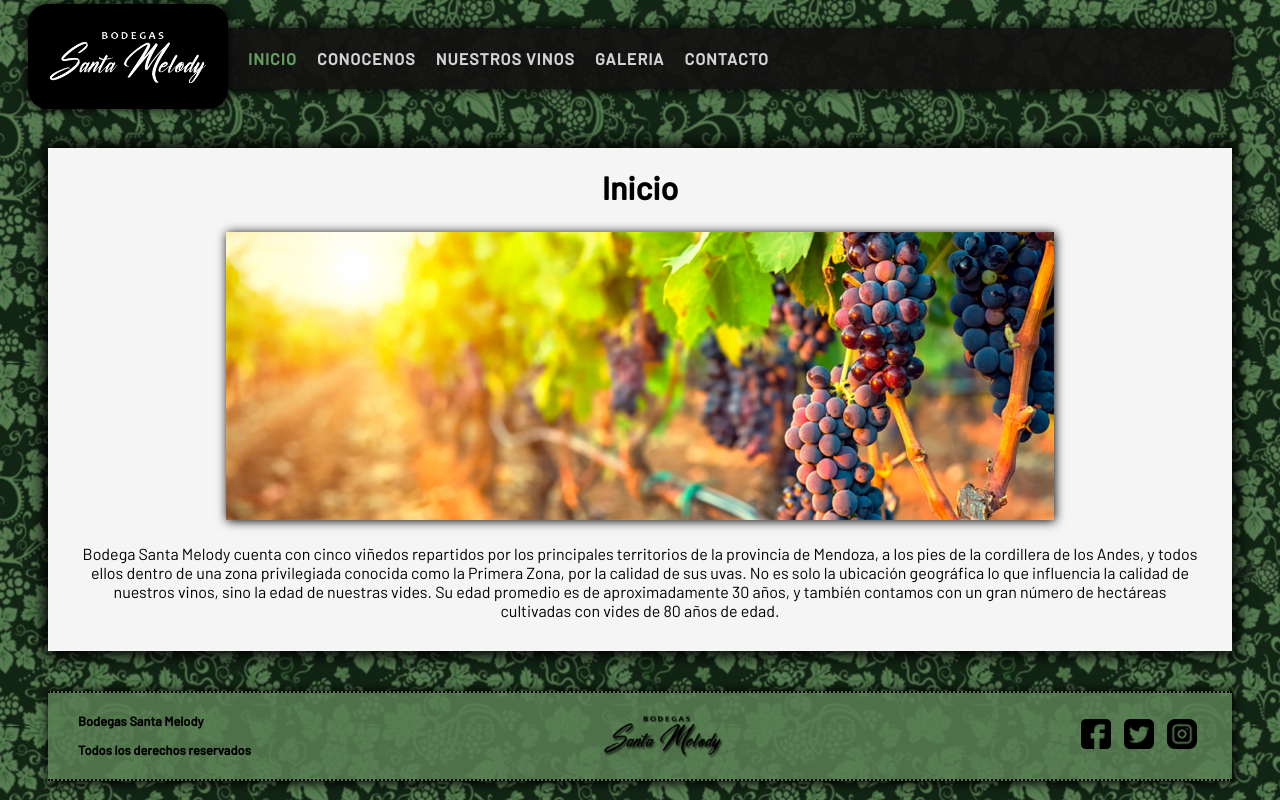
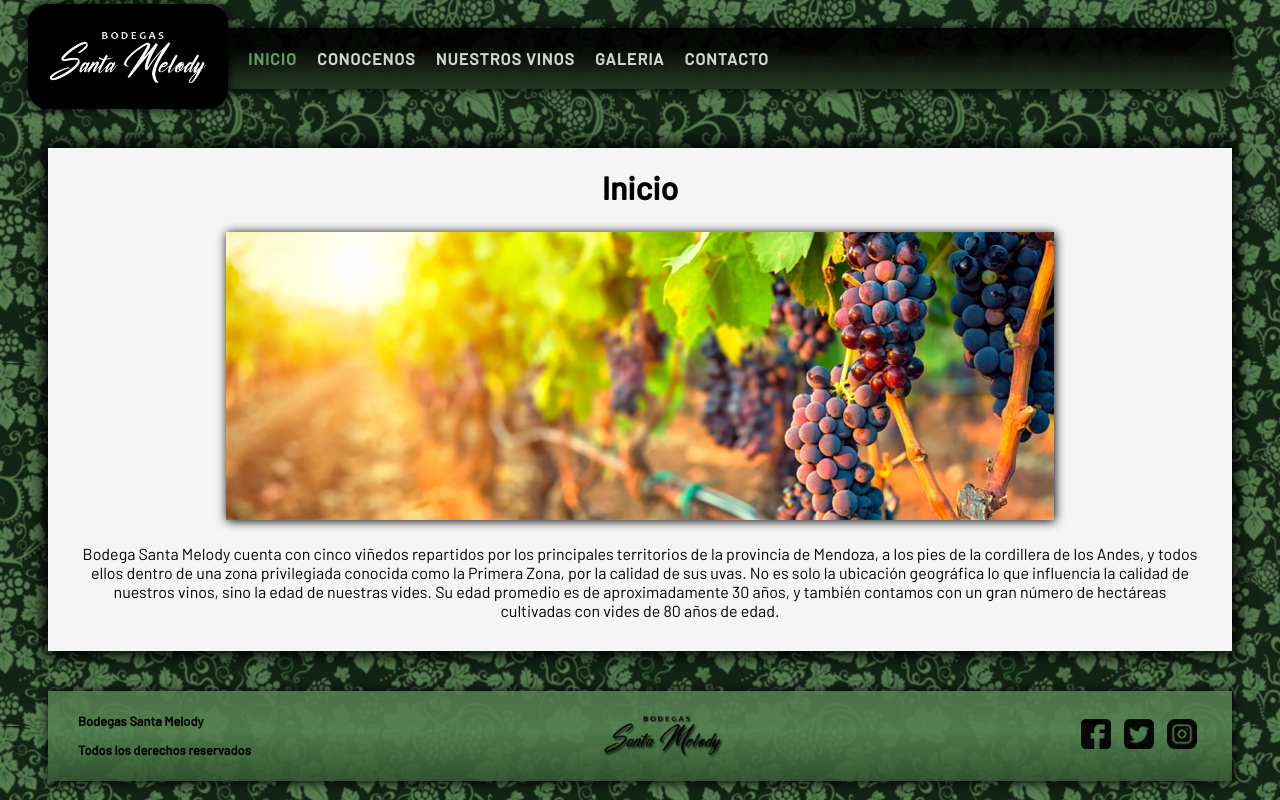
Before and after one commit to kevcamargo/BodegasSantaMelody, a plain HTML site: page index.html in a window 1280 px wide. Drawn offline with Linux system fonts and the light colour scheme.

Commit message:
Añadi un degrade al footer y menu

```diff
--- a/css/estilo.css
+++ b/css/estilo.css
@@ -55,7 +55,7 @@ header{
 }
 
 .header__barraMenu{
-    background-color: rgba(19, 18, 18, 0.932);
+    background: linear-gradient(180deg, rgb(0 0 0 / 93%) 30%, rgb(33 52 31) 90%);
     box-shadow: 0px 0px 10px 1px rgba(0, 0, 0, 0.884);
     flex-grow: 1;
     border-radius: 10px;
@@ -255,11 +255,10 @@ main{
 footer{
     grid-area: footer;
 
-    border-top: 2px dotted black;
-    background-color: #597e53db;
+    background: linear-gradient(180deg, rgb(84 121 80), rgb(84 131 82) 45%, rgb(52 86 49));
     margin: 0px 40px;
-    border-bottom: 2px dotted black;
     box-shadow: 1px 1px 10px 1px black;
+    opacity: 90%;
 
     display: flex;
     justify-content: space-between;
```
